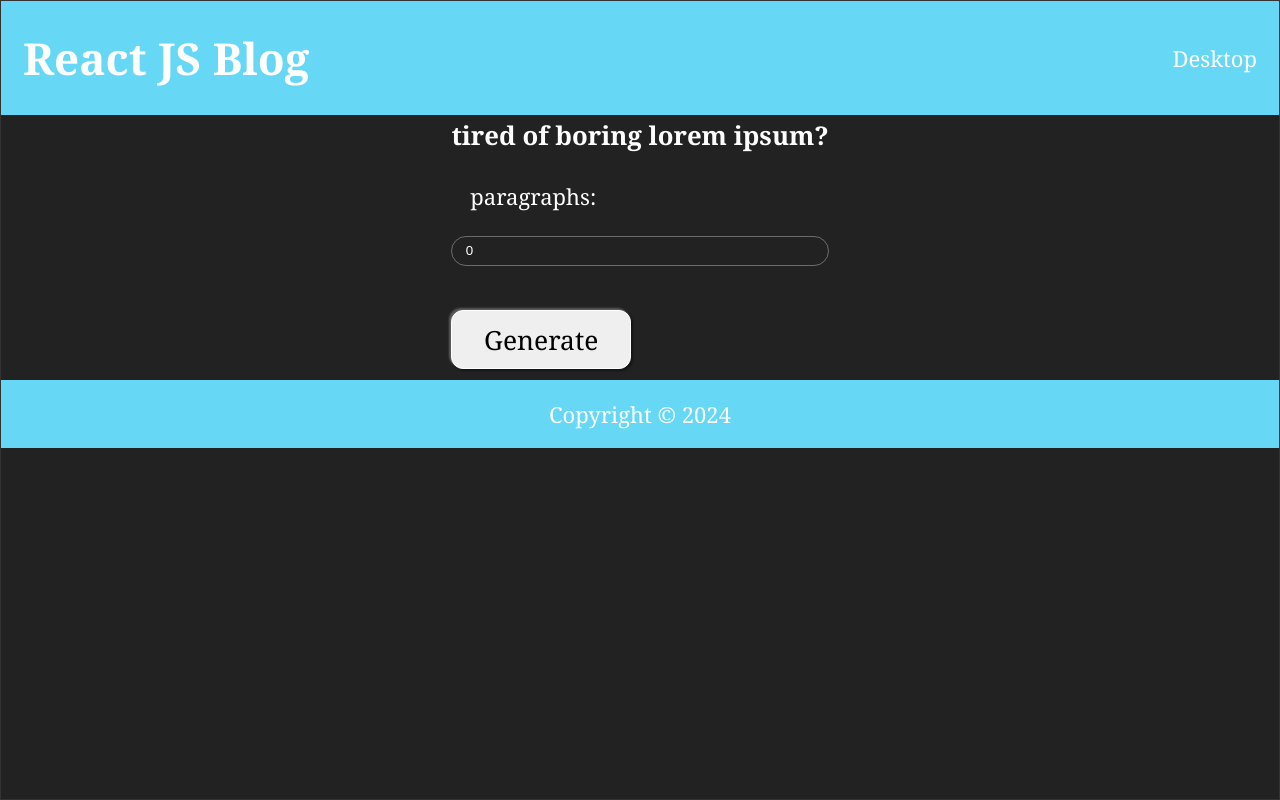
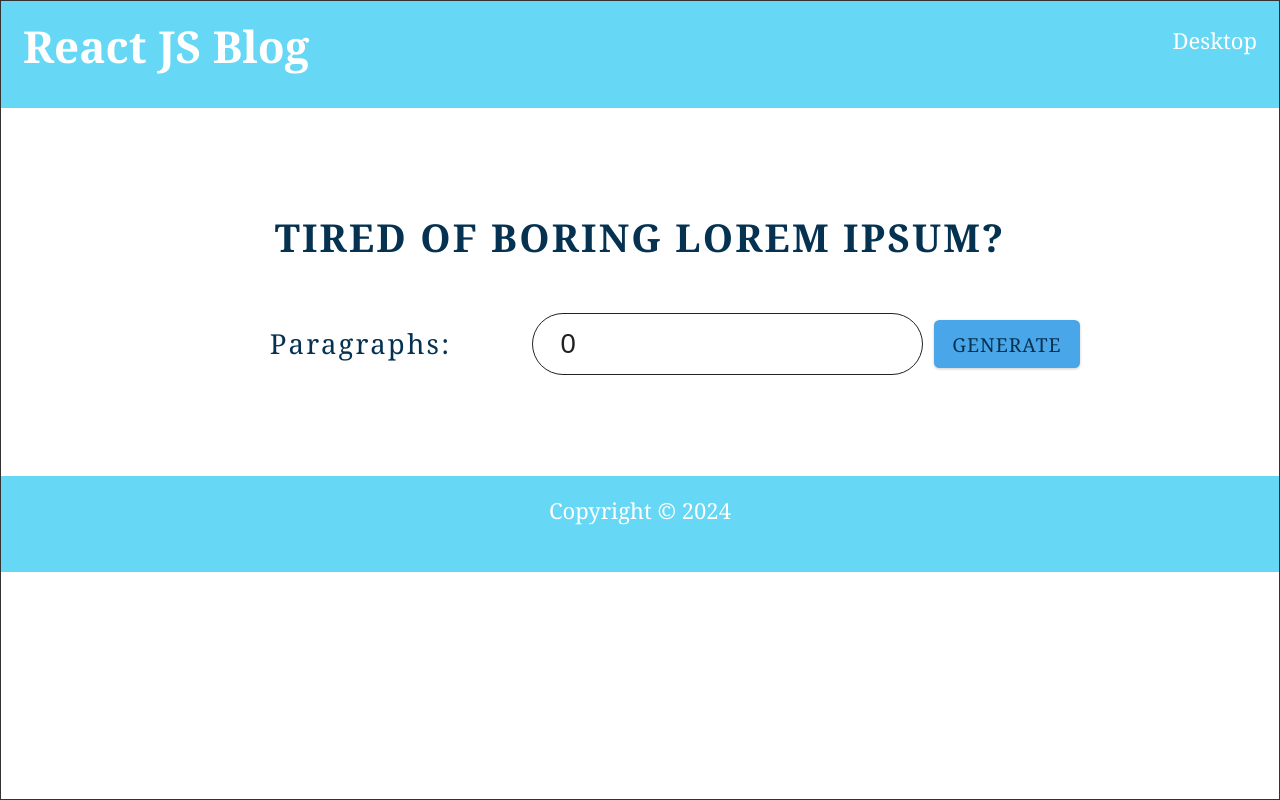
Before and after one commit to Jogata/SoftUni-React-Project, a React (Vite) app in the folder client/: page / in a window 1280 px wide. Built offline with nearby package versions, Linux system fonts and the light colour scheme; a web font is replaced by a local one.

Commit message:
random text generator - css

```diff
--- a/client/public/styles.css
+++ b/client/public/styles.css
@@ -1051,3 +1051,198 @@ body {
   font-family: inherit;
   border: 1px solid grey;
 }
+
+.section-center {
+  /* dark shades of primary color*/
+  --clr-primary-1: hsl(205, 86%, 17%);
+  --clr-primary-2: hsl(205, 77%, 27%);
+  --clr-primary-3: hsl(205, 72%, 37%);
+  --clr-primary-4: hsl(205, 63%, 48%);
+  /* primary/main color */
+  --clr-primary-5: hsl(205, 78%, 60%);
+  /* lighter shades of primary color */
+  --clr-primary-6: hsl(205, 89%, 70%);
+  --clr-primary-7: hsl(205, 90%, 76%);
+  --clr-primary-8: hsl(205, 86%, 81%);
+  --clr-primary-9: hsl(205, 90%, 88%);
+  --clr-primary-10: hsl(205, 100%, 96%);
+  /* darkest grey - used for headings */
+  --clr-grey-1: hsl(209, 61%, 16%);
+  --clr-grey-2: hsl(211, 39%, 23%);
+  --clr-grey-3: hsl(209, 34%, 30%);
+  --clr-grey-4: hsl(209, 28%, 39%);
+  /* grey used for paragraphs */
+  --clr-grey-5: hsl(210, 22%, 49%);
+  --clr-grey-6: hsl(209, 23%, 60%);
+  --clr-grey-7: hsl(211, 27%, 70%);
+  --clr-grey-8: hsl(210, 31%, 80%);
+  --clr-grey-9: hsl(212, 33%, 89%);
+  --clr-grey-10: hsl(210, 36%, 96%);
+  --clr-white: #fff;
+  --clr-red-dark: hsl(360, 67%, 44%);
+  --clr-red-light: hsl(360, 71%, 66%);
+  --clr-green-dark: hsl(125, 67%, 44%);
+  --clr-green-light: hsl(125, 71%, 66%);
+  --clr-black: #222;
+  --transition: all 0.3s linear;
+  --spacing: 0.1rem;
+  --radius: 0.25rem;
+  --light-shadow: 0 5px 15px rgba(0, 0, 0, 0.1);
+  --dark-shadow: 0 5px 15px rgba(0, 0, 0, 0.2);
+  --max-width: 1170px;
+  --fixed-width: 620px;
+}
+
+body {
+  color: var(--clr-grey-1);
+  font-size: 0.875rem;
+  line-height: 1.5;
+  background-color: var(--clr-grey-10);
+}
+
+.body {
+  background-color: var(--clr-grey-10);
+}
+
+h1,
+h2,
+h3,
+h4 {
+  letter-spacing: var(--spacing);
+  text-transform: capitalize;
+  line-height: 1.25;
+  margin-bottom: 0.75rem;
+}
+h1 {
+  font-size: 3rem;
+}
+h2 {
+  font-size: 2rem;
+}
+h3 {
+  font-size: 1.25rem;
+}
+h4 {
+  font-size: 0.875rem;
+}
+
+p {
+  margin-bottom: 1.25rem;
+  color: var(--clr-grey-5);
+}
+
+@media screen and (min-width: 800px) {
+  h1 {
+    font-size: 4rem;
+  }
+  h2 {
+    font-size: 2.5rem;
+  }
+  h3 {
+    font-size: 1.75rem;
+  }
+  h4 {
+    font-size: 1rem;
+  }
+  body {
+    font-size: 1rem;
+  }
+  h1,
+  h2,
+  h3,
+  h4 {
+    line-height: 1;
+  }
+}
+
+.body .btn {
+  display: inline-block;
+  margin-top: auto;
+  margin-bottom: auto;
+  padding: 0.375rem 0.75rem;
+  color: var(--clr-primary-1);
+  font-size: 0.875rem;
+  letter-spacing: 1px;
+  text-transform: uppercase;
+  border: 2px solid var(--clr-primary-5);
+  border-radius: var(--radius);
+  background-color: var(--clr-primary-5);
+  box-shadow: 0 1px 3px rgba(0, 0, 0, 0.2);
+  transition: var(--transition);
+  cursor: pointer;
+}
+.btn:hover {
+  color: var(--clr-primary-5);
+  border-color: var(--clr-primary-8);
+  background-color: var(--clr-primary-8);
+}
+
+.section {
+  padding: 5rem 0;
+}
+
+.section-center {
+  width: 90vw;
+  max-width: 40rem;
+  margin: 0 auto;
+  margin-top: 5rem;
+  text-align: center;
+}
+
+@media screen and (min-width: 992px) {
+  .section-center {
+    width: 95vw;
+  }
+}
+
+main {
+  min-height: 100vh;
+  display: grid;
+  place-items: center;
+}
+
+h3 {
+  color: var(--clr-primary-1);
+  text-transform: uppercase;
+}
+
+.lorem-form {
+  margin-top: 2rem;
+  margin-bottom: 4rem;
+  display: flex;
+  align-items: center;
+  justify-content: center;
+  text-transform: capitalize;
+  letter-spacing: var(--spacing);
+}
+
+label {
+  color: var(--clr-primary-1);
+  font-size: 1.25rem;
+}
+
+input {
+  width: 4rem;
+  margin: 0 0.5rem;
+  padding: 0.25rem 0.5rem;
+  font-size: 1.25rem;
+  border: none;
+  border-radius: var(--radius);
+}
+
+#amount {
+  color: var(--clr-black);
+  border: 1px solid var(--clr-black);
+}
+
+.body button {
+  background: var(--clr-primary-10);
+}
+
+.result {
+  margin-bottom: 2rem;
+}
+
+.lorem-text {
+  display: block;
+}
--- a/client/src/App.jsx
+++ b/client/src/App.jsx
@@ -521,7 +521,7 @@ function App() {
     if (count > 8) {
       amount = 8;
     }
-    setText(data.slice(0, amount));
+    setText(textData.slice(0, amount));
   };
 
   return (
```
